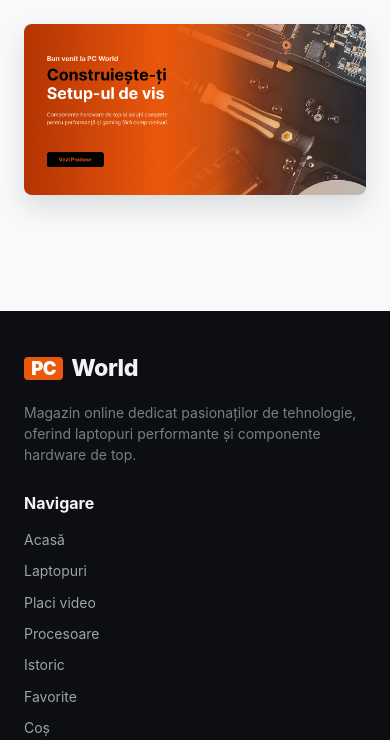
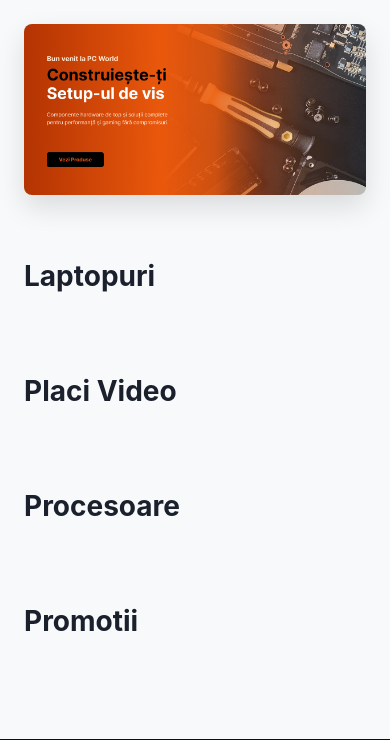
Before and after one commit to David-I7/pc-world, a Django app: template app/templates/app/index.html in a window 390 px wide. Shown: the part 65-805 px from the top of the page. Run offline with Django 5.2, Linux system fonts and the light colour scheme; the template is opened without the code that fills it, so the values that code supplies are empty.

Commit message:
Add product listings on the main page

```diff
--- a/app/static/css/home.css
+++ b/app/static/css/home.css
@@ -3,7 +3,7 @@
   border-radius: var(--radius-md);
   overflow: hidden;
   box-shadow: var(--shadow-lg);
-  margin-bottom: var(--spacing-xl);
+  margin-bottom: var(--spacing-3xl);
 }
 
 .welcome-banner a {
@@ -15,3 +15,13 @@
   height: auto;
   display: block;
 }
+
+#laptopuri,
+#placi-video,
+#procesoare {
+  margin-bottom: var(--spacing-3xl);
+}
+
+.section-title a:hover {
+  text-decoration: underline;
+}
--- a/app/static/css/index.css
+++ b/app/static/css/index.css
@@ -9,6 +9,7 @@
   --spacing-lg: 1.5rem;
   --spacing-xl: 2rem;
   --spacing-2xl: 3rem;
+  --spacing-3xl: 4rem;
 
   --radius-sm: 4px;
   --radius-md: 8px;
@@ -326,3 +327,29 @@ h5 {
   margin: -1px;
   overflow: hidden;
 }
+
+.truncate-1 {
+  white-space: nowrap;
+  overflow: hidden;
+  text-overflow: ellipsis;
+  max-width: 100%;
+  display: inline-block;
+}
+
+.truncate-2 {
+  display: -webkit-box;
+  -webkit-box-orient: vertical;
+  -webkit-line-clamp: 2;
+  line-clamp: 2;
+  overflow: hidden;
+  max-width: 100%;
+}
+
+.truncate-3 {
+  display: -webkit-box;
+  -webkit-box-orient: vertical;
+  -webkit-line-clamp: 3;
+  line-clamp: 3;
+  overflow: hidden;
+  max-width: 100%;
+}
--- a/app/static/css/produse.css
+++ b/app/static/css/produse.css
@@ -211,6 +211,14 @@
   cursor: default;
 }
 
+.produse-list {
+  display: flex;
+  overflow-x: auto;
+  gap: var(--spacing-lg);
+  flex-wrap: nowrap;
+  flex-shrink: 0;
+}
+
 .produse-grid {
   display: grid;
   grid-template-columns: repeat(3, minmax(0, 1fr));
@@ -225,6 +233,9 @@
   border-radius: var(--radius-lg);
   overflow: hidden;
   box-shadow: var(--shadow-sm);
+  max-width: 460px;
+  min-width: 280px;
+  margin: 0 auto;
 }
 
 .produs-card__media {
@@ -245,7 +256,7 @@
 .produs-card__image {
   width: 100%;
   height: 100%;
-  object-fit: cover;
+  object-fit: contain;
 }
 
 .produs-card__image--placeholder {
@@ -253,10 +264,18 @@
   border-radius: var(--radius-sm);
 }
 
+.produs-card__favorite {
+  position: absolute;
+  top: var(--spacing-md);
+  left: var(--spacing-md);
+  z-index: 1;
+  background-color: var(--color-surface-high);
+}
+
 .produs-card__stock-badge {
   position: absolute;
-  top: var(--spacing-sm);
-  right: var(--spacing-sm);
+  top: var(--spacing-md);
+  right: var(--spacing-md);
   padding: 0.25rem 0.6rem;
   border-radius: var(--radius-full);
   background-color: var(--color-danger);
@@ -287,7 +306,8 @@
 }
 
 .produs-card__title {
-  font-size: var(--font-size-h4);
+  font-size: var(--font-size-h5);
+  font-weight: var(--font-weight-regular);
   margin-bottom: 0;
   line-height: 1.3;
 }
--- a/app/templates/app/index.html
+++ b/app/templates/app/index.html
@@ -4,6 +4,7 @@
 
 {% block extra_html_head %}
   <link rel="stylesheet" href="{% static 'css/home.css' %}" />
+  <link rel="stylesheet" href="{% static 'css/produse.css' %}" />
 {% endblock %}
 
 {% block content %}
@@ -19,9 +20,53 @@
         </a>
       </div>
     </section>
-    <section id="laptopuri"></section>
-    <section id="placi-video"></section>
-    <section id="procesoare"></section>
-    <section id="promotii"></section>
+    <section id="laptopuri">
+      <h2 class="section-title">
+        <a href="{% url 'laptopuri' %}">
+         Laptopuri
+        </a>
+      </h2>
+      <div class="produse-list">
+        {% for produs in laptopuri %}
+            {% include "app/produse/_card_produs.html" %}
+        {% endfor%}
+      </div>
+    </section>
+    <section id="placi-video">
+      <h2 class="section-title">
+        <a href="{% url 'placi_video' %}">
+         Placi Video
+        </a>
+      </h2>
+      <div class="produse-list">
+        {% for produs in placi_video %}
+            {% include "app/produse/_card_produs.html" %}
+        {% endfor%}
+      </div>
+    </section>
+    <section id="procesoare">
+      <h2 class="section-title">
+        <a href="{% url 'procesoare' %}">
+         Procesoare
+        </a>
+      </h2>
+      <div class="produse-list">
+        {% for produs in procesoare %}
+            {% include "app/produse/_card_produs.html" %}
+        {% endfor%}
+      </div>
+    </section>
+    <section id="promotii">
+      <h2 class="section-title">
+        <a href="{% url 'promotii' %}">
+         Promotii
+        </a>
+      </h2>
+      <div class="produse-list">
+        {% for produs in promotii %}
+            {% include "app/produse/_card_produs.html" %}
+        {% endfor%}
+      </div>
+    </section>
 
 {% endblock %}
--- a/pc_world/settings.py
+++ b/pc_world/settings.py
@@ -153,3 +153,4 @@ MAILERS = {
 STOC_MIN = 5
 PROD_PER_PAG = 6
 PRODUSE_SIMILARE_K = 4
+PRODUSE_DISPLAY_K = 6
```
Also changed, not shown: app/static/css/produs.css (+0 -69 lines), app/templates/app/produse/_card_produs.html (+7 -1 lines), app/templates/app/produse/detaliu_produs.html (+10 -4 lines), app/utils/produse/listare_produse.py (+46 -3 lines), app/views/app/index.py (+11 -1 lines).
